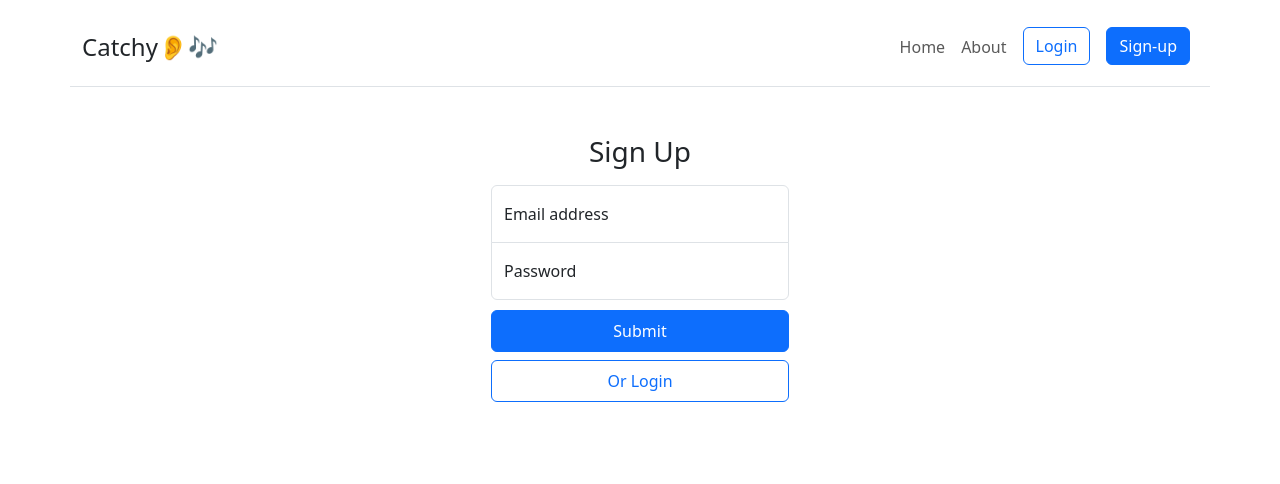
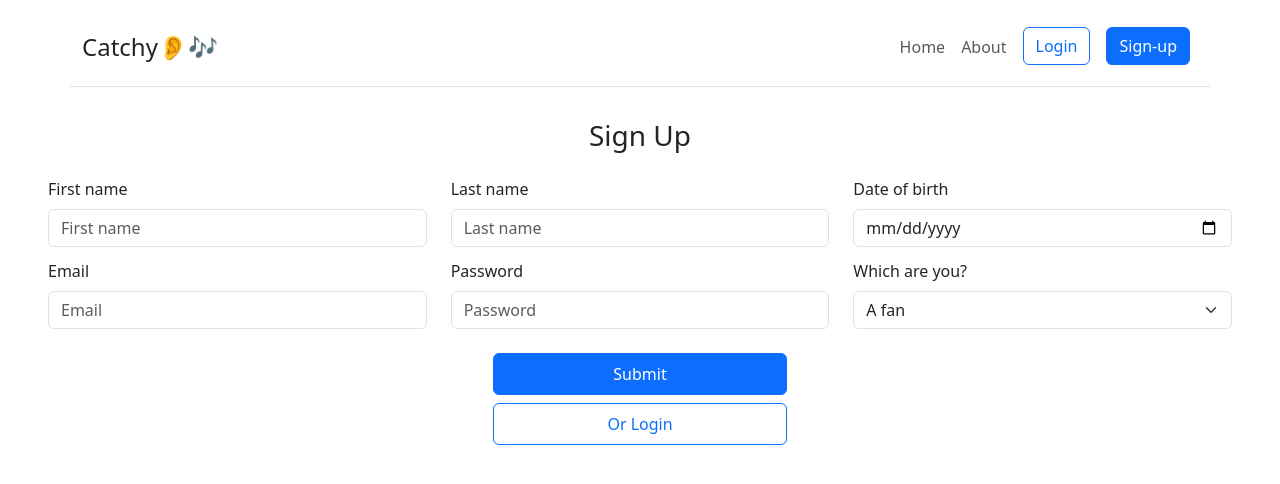
Before and after one commit to LukeRiches/Earworm, a React (Vite) app: page /signup in a window 1280 px wide. Shown: the top 484 px of the page. Built offline with nearby package versions, Linux system fonts and the light colour scheme; no server answers.

Commit message:
User Database
On Sign up, non-sensitive user info is sent to firestore. Once signed in, user info can be used to tailor user experience. (In preperation for gigs section)

```diff
--- a/src/App.jsx
+++ b/src/App.jsx
@@ -8,7 +8,8 @@ import Login from "./pages/Login.jsx";
 import SignUp from "./pages/Sign-Up.jsx";
 import Profile from "./pages/Profile.jsx";
 import { onAuthStateChanged } from "firebase/auth";
-import { auth } from "./Firebase";
+import { doc, getDoc } from "firebase/firestore";
+import { auth, db } from "./Firebase";
 import Settings from "./pages/Settings.jsx";
 import UpdateEmail from "./pages/Update-Email.jsx";
 import UpdatePassword from "./pages/Update-Password.jsx";
@@ -17,11 +18,23 @@ import DeleteAccount from "./pages/Delete-Account.jsx";
 function App() {
   const [signedIn, setSignedIn] = useState(undefined);
   const [buttonsDisabled, setButtonsDisabled] = useState(false);
+  const [user, setUser] = useState(undefined);
+  const [userData, setUserData] = useState(undefined);
+
+  const getUserData = async (user) => {
+    const docRef = doc(db, "users", user.uid);
+    const docSnap = await getDoc(docRef);
+    if (docSnap.exists()) {
+      setUserData(docSnap.data());
+    }
+  };
 
   useEffect(() => {
     onAuthStateChanged(auth, (user) => {
       if (user) {
         setSignedIn(true);
+        setUser(user);
+        getUserData(user);
       } else {
         setSignedIn(false);
       }
--- a/src/Firebase.jsx
+++ b/src/Firebase.jsx
@@ -7,6 +7,7 @@ import {
   setPersistence,
   signInWithEmailAndPassword,
 } from "firebase/auth";
+import { getFirestore } from "firebase/firestore";
 
 // Your web app's Firebase configuration
 // For Firebase JS SDK v7.20.0 and later, measurementId is optional
@@ -24,4 +25,5 @@ const firebaseConfig = {
 const app = initializeApp(firebaseConfig);
 const analytics = getAnalytics(app);
 export const auth = getAuth(app);
+export const db = getFirestore(app);
 export default app;
--- a/src/index.css
+++ b/src/index.css
@@ -343,6 +343,14 @@ a {
   transition: 0.33s ease all;
 }
 
+input::-webkit-datetime-edit-day-field:focus,
+input::-webkit-datetime-edit-month-field:focus,
+input::-webkit-datetime-edit-year-field:focus {
+  background-color: rgb(232, 240, 254) !important;
+  color: black;
+  outline: none;
+}
+
 @media only screen and (max-width: 1200px) {
   #Welcome {
     white-space: normal;
--- a/src/pages/Sign-Up.jsx
+++ b/src/pages/Sign-Up.jsx
@@ -4,29 +4,58 @@ import {
   createUserWithEmailAndPassword,
   sendEmailVerification,
 } from "firebase/auth";
-import { auth } from "../Firebase";
-import { Alert, Button, FloatingLabel, Form } from "react-bootstrap";
+import { collection, addDoc, setDoc, doc } from "firebase/firestore";
+import { auth, db } from "../Firebase";
+import {
+  Alert,
+  Button,
+  FloatingLabel,
+  Form,
+  Col,
+  InputGroup,
+  Row,
+} from "react-bootstrap";
 import "../css/sign-in.css";
 import { BarLoader } from "react-spinners";
 
 function SignUp({ buttonsDisabled, setButtonsDisabled }) {
   const navigate = useNavigate();
+  const [firstName, setFirstName] = useState("");
+  const [lastName, setLastName] = useState("");
+  const [dateOfBirth, setDateOfBirth] = useState("");
   const [email, setEmail] = useState("");
   const [password, setPassword] = useState("");
+  const [userType, setUserType] = useState("Fan");
   const [error, setError] = useState(null);
   const [isLoading, setIsLoading] = useState(false);
+  const [validated, setValidated] = useState(false);
 
   const onSubmit = async (e) => {
     e.preventDefault();
+    const form = e.currentTarget;
+    if (form.checkValidity() === false) {
+      e.stopPropagation();
+    }
+    setValidated(true);
+    if (form.checkValidity() !== false) {
       setButtonsDisabled(true);
       setIsLoading(true);
       await createUserWithEmailAndPassword(auth, email, password)
         .then((userCredential) => {
+          const user = userCredential.user;
+          sendEmailVerification(user);
+          setDoc(doc(db, "users", user.uid), {
+            First: firstName,
+            Last: lastName,
+            DOB: dateOfBirth,
+            Email: email,
+            User: userType,
+          });
+        })
+        .then(() => {
           setButtonsDisabled(false);
           setIsLoading(false);
           setError(null);
-        const user = userCredential.user;
-        sendEmailVerification(user);
           navigate("/");
         })
         .catch((error) => {
@@ -42,63 +71,141 @@ function SignUp({ buttonsDisabled, setButtonsDisabled }) {
             );
           }
         });
+    }
   };
 
   return (
-    <section className="mt-4">
-      <Form className="form-signin w-100 m-auto">
+    <section className="mt-4 mx-5">
+      <Form noValidate validated={validated} onSubmit={onSubmit}>
         <h1 className="h3 mb-3 fw-normal text-center">Sign Up</h1>
 
-        <FloatingLabel controlId="floatingInput" label="Email address">
+        <Row className="mb-1">
+          <Form.Group as={Col} md="4" className="mt-2">
+            <Form.Label>First name</Form.Label>
+            <Form.Control
+              required
+              type="text"
+              placeholder="First name"
+              id="First-Name"
+              onChange={(e) => setFirstName(e.target.value)}
+            />
+            <Form.Control.Feedback type="invalid">
+              Please enter your first name.
+            </Form.Control.Feedback>
+          </Form.Group>
+
+          <Form.Group as={Col} md="4" className="mt-2">
+            <Form.Label>Last name</Form.Label>
+            <Form.Control
+              required
+              type="text"
+              placeholder="Last name"
+              id="Last-Name"
+              onChange={(e) => setLastName(e.target.value)}
+            />
+            <Form.Control.Feedback type="invalid">
+              Please enter your last name.
+            </Form.Control.Feedback>
+          </Form.Group>
+
+          <Form.Group as={Col} md="4" className="mt-2">
+            <Form.Label>Date of birth</Form.Label>
+            <input
+              type="date"
+              required
+              id="D.O.B"
+              className="form-control"
+              onChange={(e) => setDateOfBirth(e.target.value)}
+            />
+
+            <Form.Control.Feedback type="invalid">
+              Please enter your date of birth.
+            </Form.Control.Feedback>
+          </Form.Group>
+        </Row>
+
+        <Row className="mb-3">
+          <Form.Group as={Col} md="4" className="mt-2">
+            <Form.Label>Email</Form.Label>
+            <InputGroup hasValidation>
               <Form.Control
                 type="email"
-            placeholder="Enter email"
-            className="form-control"
+                placeholder="Email"
+                required
                 onChange={(e) => setEmail(e.target.value)}
                 disabled={buttonsDisabled}
+                id="Email address"
               />
-        </FloatingLabel>
+              <Form.Control.Feedback type="invalid">
+                Please enter an email.
+              </Form.Control.Feedback>
+            </InputGroup>
+          </Form.Group>
 
-        <FloatingLabel controlId="floatingPassword" label="Password">
+          <Form.Group as={Col} md="4" className="mt-2">
+            <Form.Label>Password</Form.Label>
+            <InputGroup hasValidation>
               <Form.Control
                 type="password"
                 placeholder="Password"
-            className="form-control"
+                required
                 onChange={(e) => setPassword(e.target.value)}
                 disabled={buttonsDisabled}
+                id="Password"
               />
-        </FloatingLabel>
+              <Form.Control.Feedback type="invalid">
+                Please enter a password.
+              </Form.Control.Feedback>
+            </InputGroup>
+          </Form.Group>
 
+          <Form.Group as={Col} md="4" className="mt-2">
+            <Form.Label>Which are you?</Form.Label>
+            <Form.Select
+              id="Account-Type"
+              onChange={(e) => setUserType(e.target.value)}
+              defaultValue="Fan"
+            >
+              <option value="Fan">A fan</option>
+              <option value="Artist">An Artist</option>
+            </Form.Select>
+          </Form.Group>
+        </Row>
+
+        <Row className="mt-4 mb-1 px-3" as={Col} md="4">
           <Button
             variant="primary"
             type="submit"
-          className="w-100 py-2 mb-1"
-          onClick={onSubmit}
+            className="mx-auto py-2 mb-1"
+            // onClick={onSubmit}
             disabled={buttonsDisabled}
           >
             Submit
           </Button>
+        </Row>
 
+        <Row className="mb-3 px-3" as={Col} md="4">
           {buttonsDisabled === true ? (
             <Button
               variant="outline-primary"
               type="submit"
-            className="w-100 py-2 my-1"
+              className="mx-auto py-2 mb-1"
               disabled={buttonsDisabled}
             >
               Or Login
             </Button>
           ) : (
-          <NavLink to="/login">
+            <NavLink to="/login" className="mx-auto mb-1 p-0">
               <Button
                 variant="outline-primary"
                 type="submit"
-              className="w-100 py-2 my-1"
+                className="w-100 py-2 "
               >
                 Or Login
               </Button>
             </NavLink>
           )}
+        </Row>
 
         {isLoading === true ? (
           <BarLoader
@@ -109,7 +216,13 @@ function SignUp({ buttonsDisabled, setButtonsDisabled }) {
           />
         ) : null}
 
-        {error === null ? null : <Alert variant="danger">{error}</Alert>}
+        {error === null ? null : (
+          <Row className="mt-4 mb-1 px-3" as={Col} md="4">
+            <Alert variant="danger" className="text-center mx-auto">
+              {error}
+            </Alert>{" "}
+          </Row>
+        )}
       </Form>
     </section>
   );
```
Also changed, not shown: src/App.css (+7 -0 lines), src/components/Features.jsx (+14 -46 lines). Lines whose indentation alone changed are shown as unchanged.
